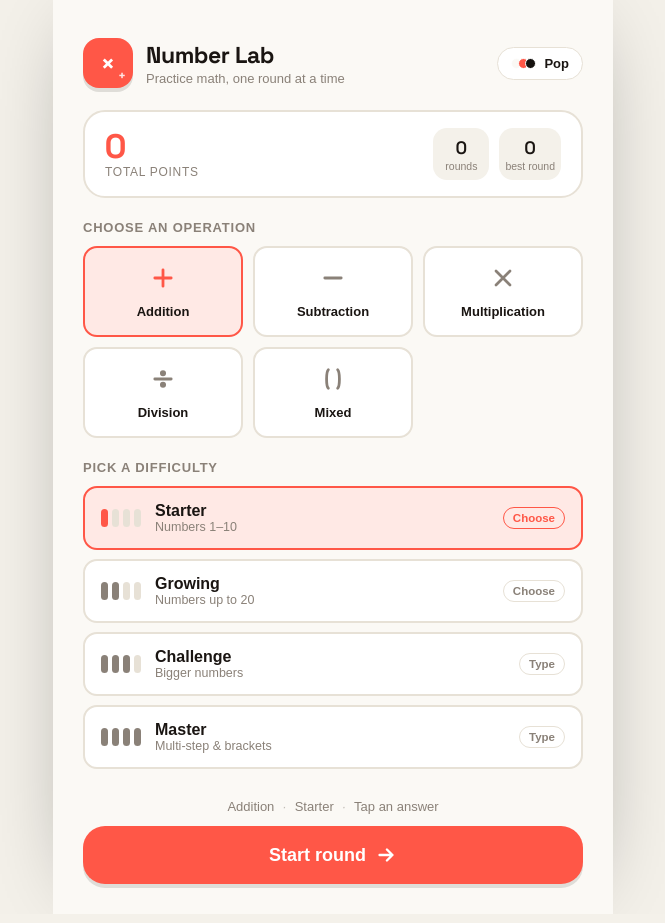
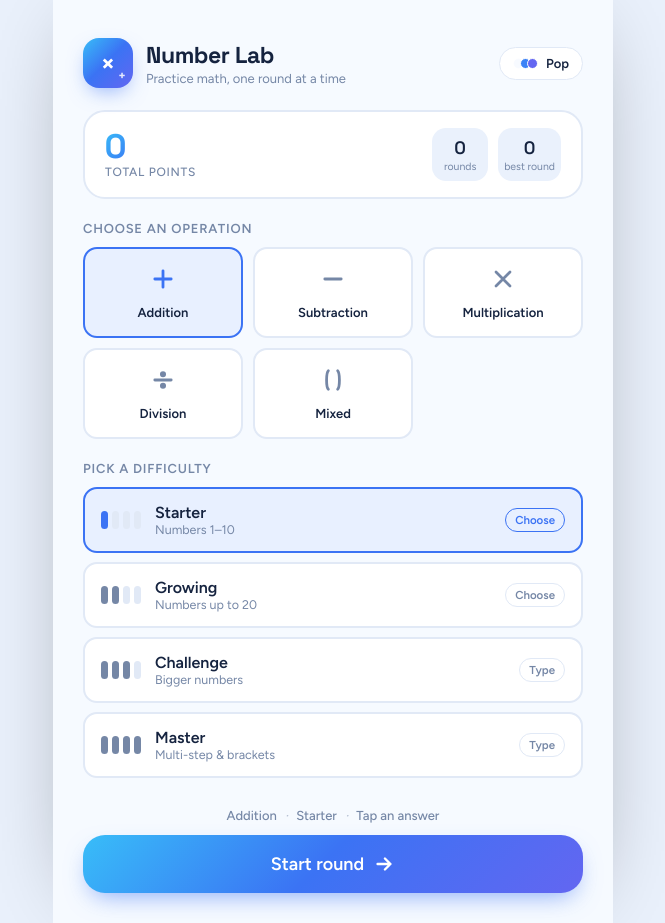
Before and after one commit to arysmiatov/EasyLearning, a Flask app: page / in a window 1280 px wide. Shown: the whole page, without its empty margins (307-972 px from the left). Before the commit the page ends 888 px from the top, so only its background shows below. Run offline with Flask 3, Linux system fonts and the light colour scheme; some libraries are stand-ins or nearby versions.

Commit message:
feat: update Pop theme to blue/indigo gradient palette
Pulled the latest color revision from the design project: Pop's accent
shifted from coral to a blue->indigo gradient, with new gradient vars
for the brand mark, primary buttons, progress bar, and score displays.

Also fixes two latent bugs this exposed:
- applyTheme only set vars present in the new theme, so gradient-only
  vars leaked across theme switches (Calm/Neon stayed stuck on Pop's
  blue gradient until cleared explicitly).
- Several elements (q-expr, results-title, stat-value, brand-name...)
  relied on inherited color from <body>, which can't see vars set on
  .app-root (a descendant) and was silently rendering a hardcoded
  fallback regardless of theme. Invisible before because Pop's old ink
  coincidentally matched the fallback; broke visibly once it didn't.
  Now applied to <body> too so inheritance resolves correctly everywhere.

Co-Authored-By: Claude Sonnet 4.6 <noreply@anthropic.com>

```diff
--- a/mywebapp/templates/index.html
+++ b/mywebapp/templates/index.html
@@ -25,6 +25,7 @@
   button { font-family: inherit; cursor: pointer; border: none; background: none; color: inherit; }
   .display { font-family: var(--display-font); font-feature-settings: "tnum" 1; }
 
+  .app-root { background-image: var(--app-grad); }
   .app-root { min-height: 100dvh; background: var(--bg); display: flex; justify-content: center; transition: background .4s ease; }
   .stage {
     width: 100%; max-width: 560px; min-height: 100dvh; background: var(--app);
@@ -42,9 +43,9 @@
   .home-head { display: flex; align-items: center; justify-content: space-between; gap: 12px; padding-top: max(8px, env(safe-area-inset-top)); }
   .brand { display: flex; align-items: center; gap: 13px; }
   .brand-mark {
-    width: 50px; height: 50px; border-radius: 16px; background: var(--accent); color: var(--accent-ink);
+    width: 50px; height: 50px; border-radius: 16px; background: var(--accent); background-image: var(--accent-grad); color: var(--accent-ink);
     display: grid; place-items: center; font-family: var(--display-font); font-weight: 700; font-size: 24px;
-    position: relative; box-shadow: var(--key-shadow);
+    position: relative; box-shadow: 0 8px 20px -6px color-mix(in srgb, var(--accent) 55%, transparent);
   }
   .brand-mark span { position: absolute; right: 7px; bottom: 4px; font-size: 13px; opacity: .85; }
   .brand-name { font-family: var(--display-font); font-size: 23px; font-weight: 700; letter-spacing: -.02em; }
@@ -60,7 +61,7 @@
   /* score strip on home */
   .score-strip { display: flex; align-items: center; justify-content: space-between; gap: 14px; background: var(--surface); border: 2px solid var(--line); border-radius: var(--radius); padding: 16px 20px; }
   .score-main { display: flex; flex-direction: column; gap: 1px; }
-  .score-total { font-size: 34px; font-weight: 700; color: var(--accent); line-height: 1; letter-spacing: -.02em; }
+  .score-total { font-size: 34px; font-weight: 700; color: var(--accent); line-height: 1; letter-spacing: -.02em; background-image: var(--accent-grad, linear-gradient(var(--accent), var(--accent))); -webkit-background-clip: text; background-clip: text; -webkit-text-fill-color: transparent; }
   .score-total-label { font-size: 12px; color: var(--muted); font-weight: 500; text-transform: uppercase; letter-spacing: .06em; }
   .score-sub { display: flex; gap: 10px; }
   .score-chip { display: flex; flex-direction: column; align-items: center; gap: 1px; min-width: 56px; padding: 8px 6px; background: var(--bg); border-radius: var(--radius-sm); }
@@ -107,8 +108,8 @@
 
   .btn-primary {
     display: inline-flex; align-items: center; justify-content: center; gap: 9px;
-    background: var(--accent); color: var(--accent-ink); font-weight: 600; font-size: 16px;
-    border-radius: var(--radius-sm); padding: 15px 22px; box-shadow: var(--key-shadow);
+    background: var(--accent); background-image: var(--accent-grad); color: var(--accent-ink); font-weight: 600; font-size: 16px;
+    border-radius: var(--radius-sm); padding: 15px 22px; box-shadow: 0 10px 24px -8px color-mix(in srgb, var(--accent) 60%, transparent);
     transition: transform .12s ease, filter .15s;
   }
   .btn-primary.big { width: 100%; font-size: 18px; padding: 18px; border-radius: var(--radius); }
@@ -131,7 +132,7 @@
 
   .progress-track { display: flex; gap: 5px; }
   .seg { flex: 1; height: 8px; border-radius: 4px; background: var(--line); transition: background .3s; }
-  .seg-active { background: var(--accent); }
+  .seg-active { background: var(--accent); background-image: var(--accent-grad); }
   .seg-done { background: var(--good); }
   .seg-retry { background: var(--gold); }
   .round-count { text-align: center; font-size: 13px; color: var(--muted); font-weight: 500; margin-top: -6px; }
@@ -195,7 +196,7 @@
   }
   .key:active { transform: translateY(2px); box-shadow: none; background: var(--accent-soft); }
   .key-util { color: var(--muted); }
-  .key-submit { grid-column: 1 / -1; background: var(--accent); color: var(--accent-ink); font-size: 19px; padding: 17px; }
+  .key-submit { grid-column: 1 / -1; background: var(--accent); background-image: var(--accent-grad); color: var(--accent-ink); font-size: 19px; padding: 17px; box-shadow: 0 8px 20px -8px color-mix(in srgb, var(--accent) 60%, transparent); }
   .key:disabled { opacity: .5; }
 
   /* ---------- RESULTS ---------- */
@@ -205,8 +206,8 @@
   .results-title { font-family: var(--display-font); font-size: clamp(30px, 8vw, 40px); font-weight: 700; letter-spacing: -.02em; margin-top: 4px; }
   .results-sub { color: var(--muted); font-size: 15px; margin-bottom: 18px; }
 
-  .round-score-box { width: 100%; background: var(--accent-soft); border-radius: var(--radius); padding: 18px; display: flex; flex-direction: column; align-items: center; gap: 10px; margin-bottom: 12px; }
-  .round-score-num { font-size: 44px; font-weight: 700; color: var(--accent); line-height: 1; letter-spacing: -.02em; }
+  .round-score-box { width: 100%; background: var(--accent-soft); background-image: var(--accent-grad-soft); border-radius: var(--radius); padding: 18px; display: flex; flex-direction: column; align-items: center; gap: 10px; margin-bottom: 12px; }
+  .round-score-num { font-size: 44px; font-weight: 700; color: var(--accent); line-height: 1; letter-spacing: -.02em; background-image: var(--accent-grad, linear-gradient(var(--accent), var(--accent))); -webkit-background-clip: text; background-clip: text; -webkit-text-fill-color: transparent; }
   .round-score-breakdown { display: flex; flex-wrap: wrap; justify-content: center; gap: 6px; }
   .bd-item { font-size: 12.5px; font-weight: 600; padding: 5px 10px; border-radius: 999px; background: var(--surface); }
   .bd-good { color: var(--good); }
@@ -218,7 +219,7 @@
   .total-banner-val { font-size: 26px; font-weight: 700; color: var(--ink); line-height: 1; }
   .stat-grid { width: 100%; display: grid; grid-template-columns: 1fr 1fr; gap: 10px; margin-bottom: 24px; }
   .stat { background: var(--surface); border: 1.5px solid var(--line); border-radius: var(--radius-sm); padding: 16px; display: flex; flex-direction: column; gap: 3px; }
-  .stat-big { grid-column: 1 / -1; background: var(--accent-soft); border-color: transparent; }
+  .stat-big { grid-column: 1 / -1; background: var(--accent-soft); background-image: var(--accent-grad-soft); border-color: transparent; }
   .stat-big .stat-value { color: var(--accent); }
   .stat-value { font-family: var(--display-font); font-weight: 700; font-size: 30px; line-height: 1; }
   .stat-label { font-size: 12.5px; color: var(--muted); font-weight: 500; }
@@ -257,16 +258,20 @@
 const THEMES = {
   pop: {
     id: "pop", label: "Pop", blurb: "Bright & bold",
-    swatch: ["#faf8f4", "#ff5747", "#15110e"], dark: false,
+    swatch: ["#f7faff", "#3b82f6", "#6366f1"], dark: false,
     vars: {
-      "--bg": "#f4f1ea", "--app": "#fbf9f5", "--surface": "#ffffff",
-      "--ink": "#1a1512", "--muted": "#8a8178", "--line": "#e7e1d6",
-      "--accent": "#ff5747", "--accent-soft": "#ffe9e5", "--accent-ink": "#ffffff",
-      "--good": "#1f9d6b", "--good-soft": "#e1f3ea", "--bad": "#e23b54", "--bad-soft": "#fce3e7",
+      "--bg": "#eaf1fc", "--app": "#f6faff", "--surface": "#ffffff",
+      "--ink": "#15233f", "--muted": "#7587a6", "--line": "#e1e9f6",
+      "--accent": "#3b73f4", "--accent-2": "#6366f1",
+      "--accent-grad": "linear-gradient(135deg, #38bdf8 0%, #3b73f4 48%, #6366f1 100%)",
+      "--accent-grad-soft": "linear-gradient(135deg, #eef5ff 0%, #eef0ff 100%)",
+      "--app-grad": "radial-gradient(120% 80% at 50% -10%, #eaf2ff 0%, #f6faff 46%, #f6faff 100%)",
+      "--accent-soft": "#e8f0ff", "--accent-ink": "#ffffff",
+      "--good": "#0ea66f", "--good-soft": "#dcf4ea", "--bad": "#ef4d6a", "--bad-soft": "#fde4e9",
       "--gold": "#f5a623", "--display-font": "'Space Grotesk', sans-serif",
       "--body-font": "'Figtree', sans-serif", "--radius": "22px", "--radius-sm": "14px",
-      "--key-shadow": "0 4px 0 rgba(21,17,14,0.12)", "--card-shadow": "0 18px 50px -28px rgba(21,17,14,0.35)",
-      "--pad-bg": "#f1ece2",
+      "--key-shadow": "0 4px 0 rgba(21,42,79,0.10)", "--card-shadow": "0 20px 54px -28px rgba(36,68,138,0.42)",
+      "--pad-bg": "#eef3fc",
     },
   },
   calm: {
@@ -299,10 +304,22 @@ const THEMES = {
   },
 };
 
+// Themes don't all define the same var keys (e.g. only "pop" has gradient
+// vars) — clear every known key first so switching away from a theme can't
+// leave a stale value (like a gradient) stuck from the previous one.
+const ALL_THEME_VAR_KEYS = Array.from(new Set(Object.values(THEMES).flatMap((t) => Object.keys(t.vars))));
+
 function applyTheme(el, themeId, accentOverride) {
   const theme = THEMES[themeId] || THEMES.pop;
-  Object.entries(theme.vars).forEach(([k, v]) => el.style.setProperty(k, v));
-  if (accentOverride) el.style.setProperty("--accent", accentOverride);
+  // Also apply to <body>: it's an ANCESTOR of el (.app-root), so body's own
+  // `color: var(--ink, ...)` rule can never see vars set only on el — any
+  // text that inherits color instead of redeclaring var(--ink) itself would
+  // otherwise be stuck on the hardcoded fallback regardless of theme.
+  [el, document.body].forEach((target) => {
+    ALL_THEME_VAR_KEYS.forEach((k) => target.style.removeProperty(k));
+    Object.entries(theme.vars).forEach(([k, v]) => target.style.setProperty(k, v));
+    if (accentOverride) target.style.setProperty("--accent", accentOverride);
+  });
   el.dataset.themeDark = theme.dark ? "1" : "0";
 }
 
```
